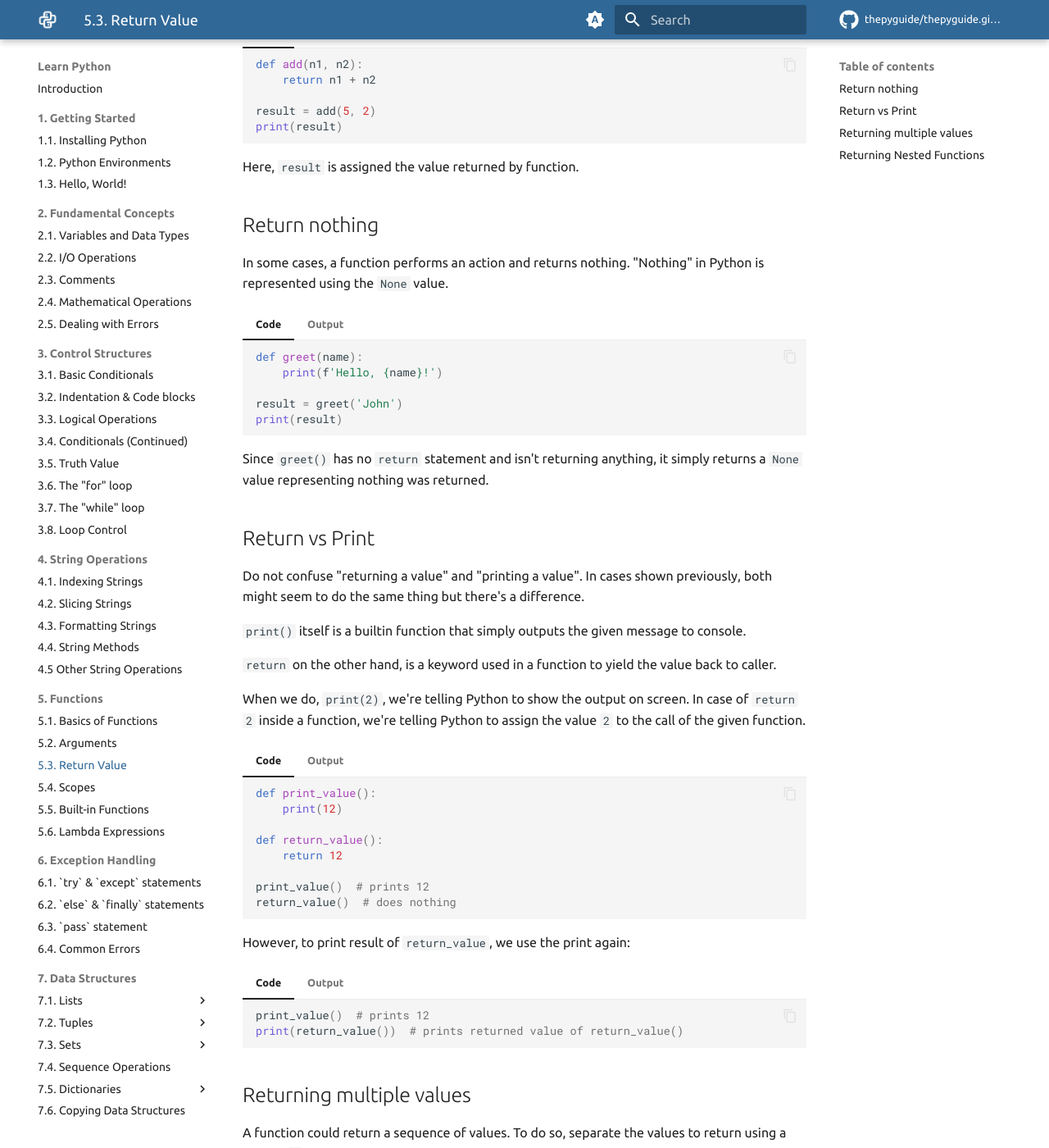
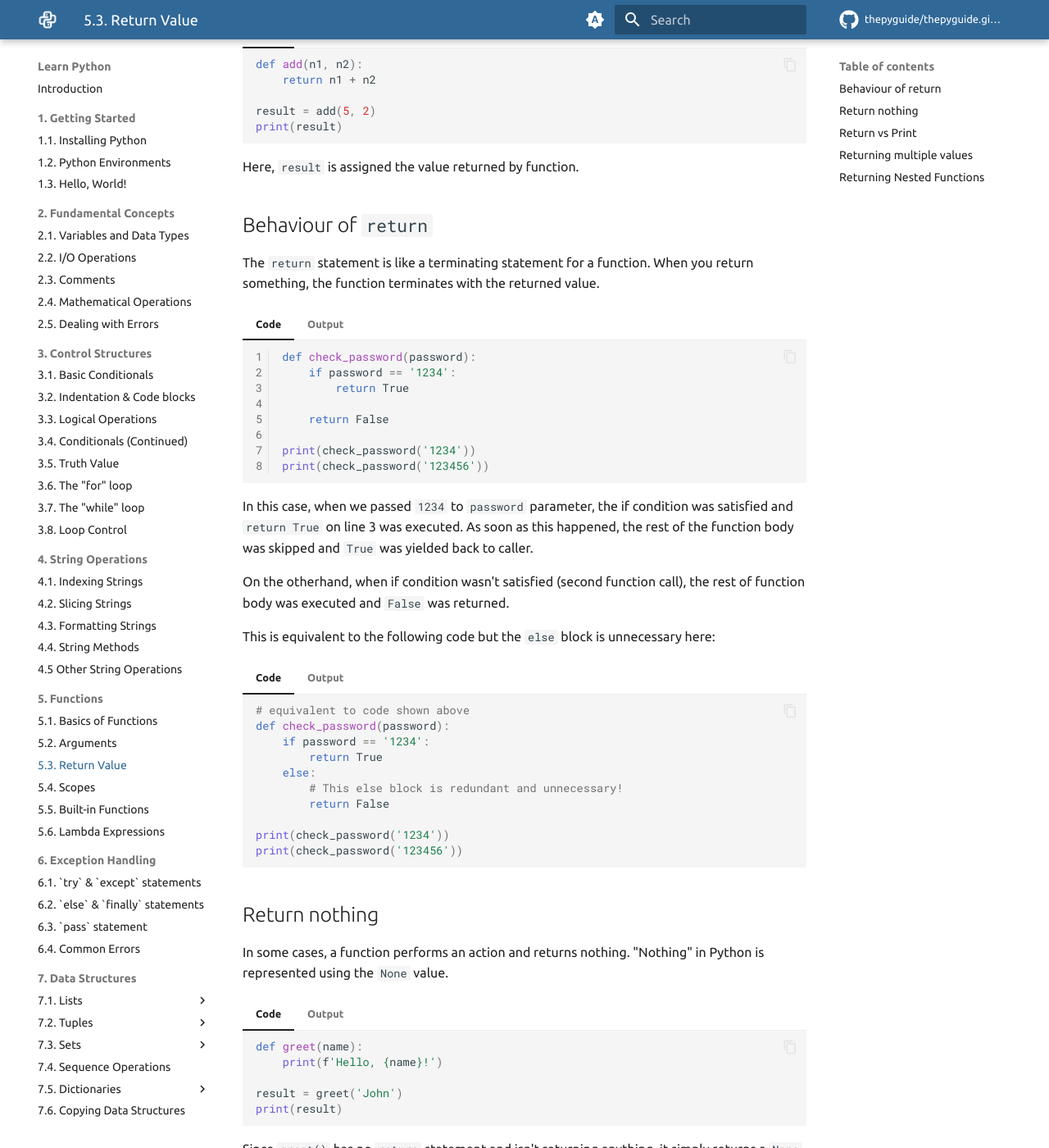
Before and after one commit to thepyguide/thepyguide.github.io, an MkDocs documentation site: the page built from docs/functions/return-value.md, in a window 1280 px wide and 1400 px high, scrolled down 358 px. Shown: the whole window at 82% size. Built offline with MkDocs 1.6.1 and Material for MkDocs 9.7.7, drawn with Linux system fonts in a browser that asks for light colours; comment, search, counter and statistics services are not loaded.

Commit message:
Add explanation about terminating behaviour of return

````diff
--- a/docs/functions/return-value.md
+++ b/docs/functions/return-value.md
@@ -1,9 +1,9 @@
 # 5.3. Return Value
-Functions could return a value as a result of its calling. This page covers various features
-and details about the `return` statement.
+Functions could return a value as a result of its calling. This page covers
+various features and details about the `return` statement.
 
-We've already seen in previous sections how return works. It returns a value back to
-the caller.
+We've already seen in previous sections how return works. It returns a value
+back to the caller.
 
 === "Code"
 
@@ -23,9 +23,64 @@ the caller.
 
 Here, `result` is assigned the value returned by function.
 
+## Behaviour of `return`
+The `return` statement is like a terminating statement for a function. When
+you return something, the function terminates with the returned value.
+
+=== "Code"
+
+    ```py linenums="1"
+    def check_password(password):
+        if password == '1234':
+            return True
+
+        return False
+
+    print(check_password('1234'))
+    print(check_password('123456'))
+    ```
+
+=== "Output"
+
+    ```
+    True
+    False
+    ```
+
+In this case, when we passed `1234` to `password` parameter, the if condition was
+satisfied and `return True` on line 3 was executed. As soon as this happened, the
+rest of the function body was skipped and `True` was yielded back to caller.
+
+On the otherhand, when if condition wasn't satisfied (second function call), the
+rest of function body was executed and `False` was returned.
+
+This is equivalent to the following code but the `else` block is unnecessary here:
+
+=== "Code"
+
+    ```py
+    # equivalent to code shown above
+    def check_password(password):
+        if password == '1234':
+            return True
+        else:
+            # This else block is redundant and unnecessary!
+            return False
+
+    print(check_password('1234'))
+    print(check_password('123456'))
+    ```
+
+=== "Output"
+
+    ```
+    True
+    False
+    ```
+
 ## Return nothing
-In some cases, a function performs an action and returns nothing. "Nothing" in Python is
-represented using the `None` value.
+In some cases, a function performs an action and returns nothing. "Nothing" in
+Python is represented using the `None` value.
 
 === "Code"
 
````
